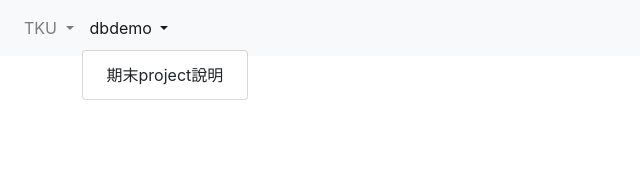
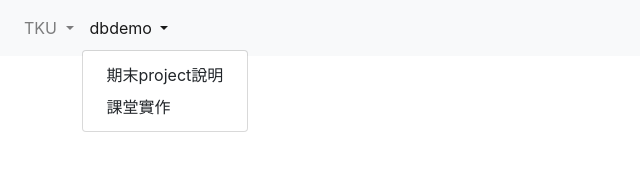
Before and after one commit to SilverSkeleton/1081-P2-408101417, a plain HTML site: page index.html in a window 1280 px wide. Both pictures are taken after a click on the button "dbdemo". Shown: the whole page, without its empty margins (0-640 px from the left). Drawn offline with Linux system fonts and the light colour scheme.

Commit message:
Second commit

```diff
--- a/index.html
+++ b/index.html
@@ -44,6 +44,8 @@
           </a>
           <div class="dropdown-menu" aria-labelledby="navbarDropdown">
             <a class="dropdown-item" href="">期末project說明</a>
+            <a class="dropdown-item" href="">課堂實作</a>
+
           </div>
         </li>
 
```
